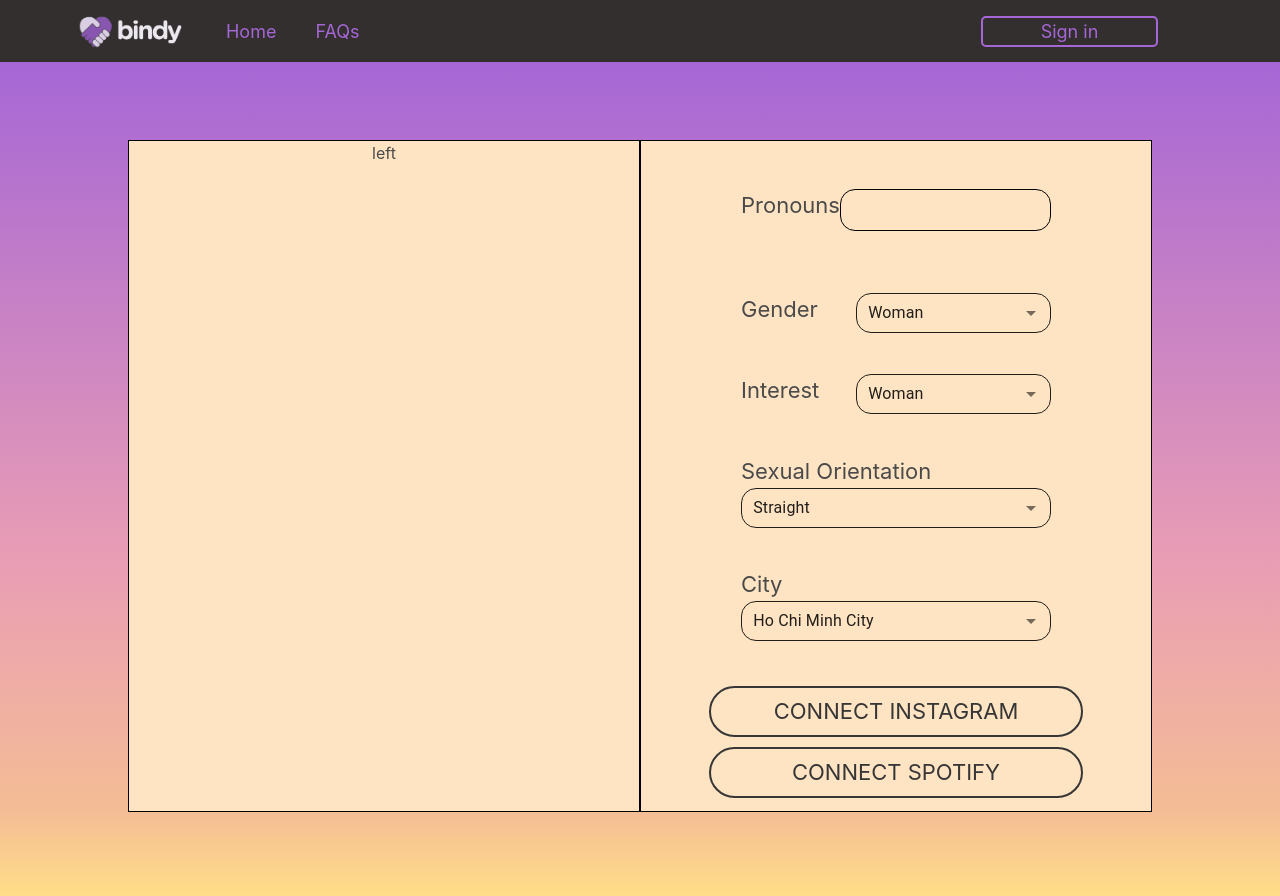
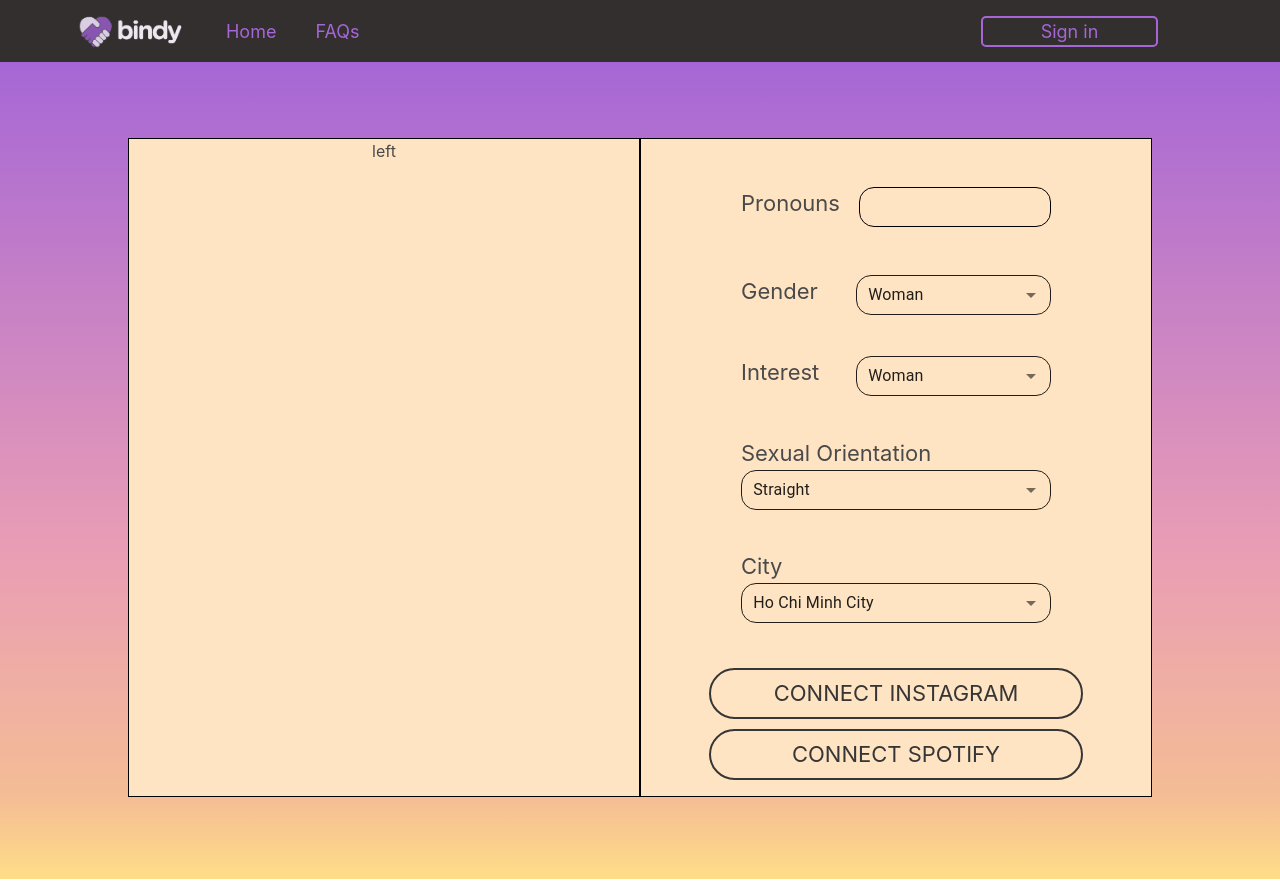
Before and after one commit to sangle-developh/Blindr, a React (Create React App) app: page /account in a window 1280 px wide. Built offline with nearby package versions, Linux system fonts and the light colour scheme.

Commit message:
feat(edit-profile): fix right box text field margin

```diff
--- a/src/Components/Account/components/RightPanel.js
+++ b/src/Components/Account/components/RightPanel.js
@@ -55,13 +55,17 @@ const useStyles = makeStyles({
     fontSize: '22px',
     margin: '5px',
   },
+
   pronounsInput: {
     [`& fieldset`]: {
+      border: '1px solid black',
+      fontSize: '18px',
       borderRadius: '15px',
-      borderWidth: '1px',
-      borderColor: 'black',
-      height: '47px',
+      backgroundColor: 'transparent',
     },
+  },
+  input: {
+    padding: '0px',
   },
 });
 
@@ -93,9 +97,12 @@ const RightPanel = () => {
       <div className={classes.formField}>
         <h3>Pronouns</h3>
         <TextField
-          variant="outlined"
+          // variant="outlined"
           className={classes.pronounsInput}
           onChange={(e) => setPronouns(e.target.value)}
+          inputProps={{
+            style: { padding: '3.2px 11.2px', height: 33, width: 170 },
+          }}
         />
       </div>
 
```
